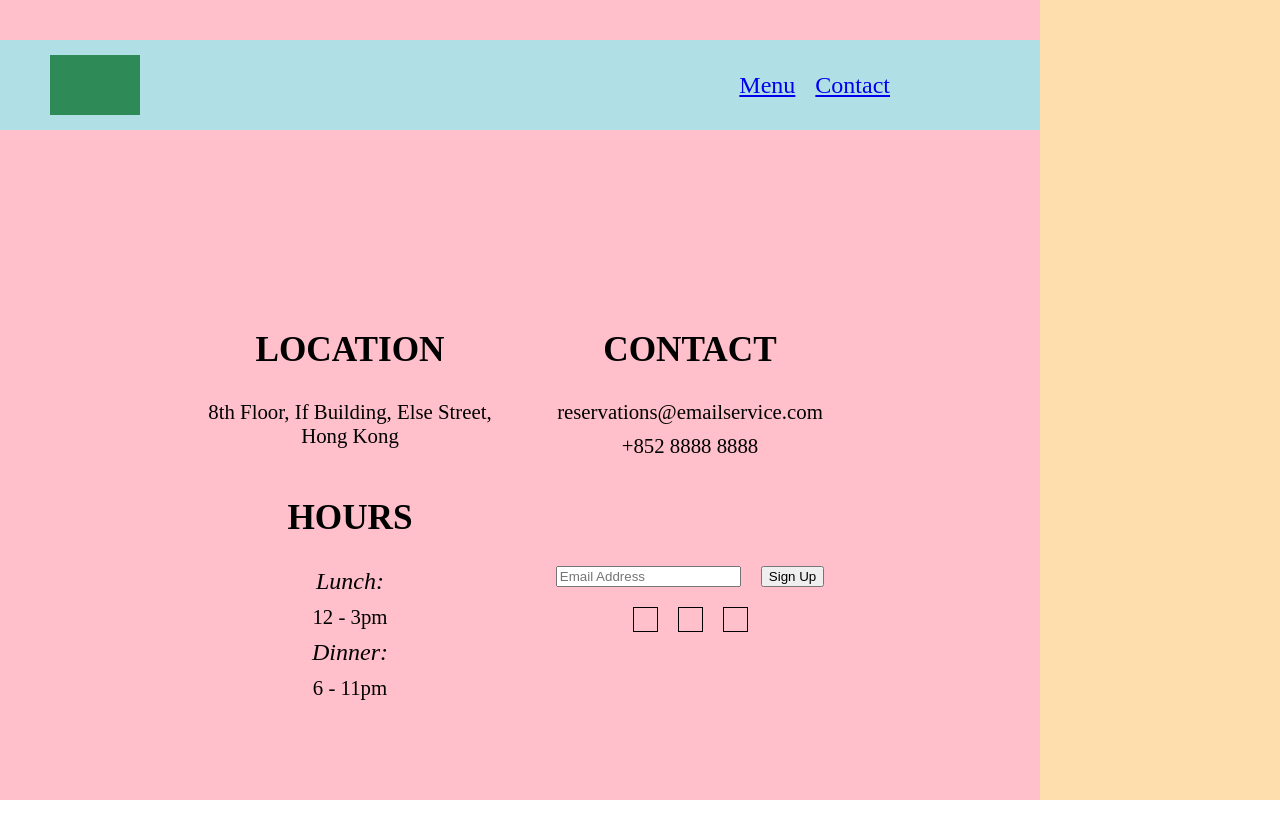
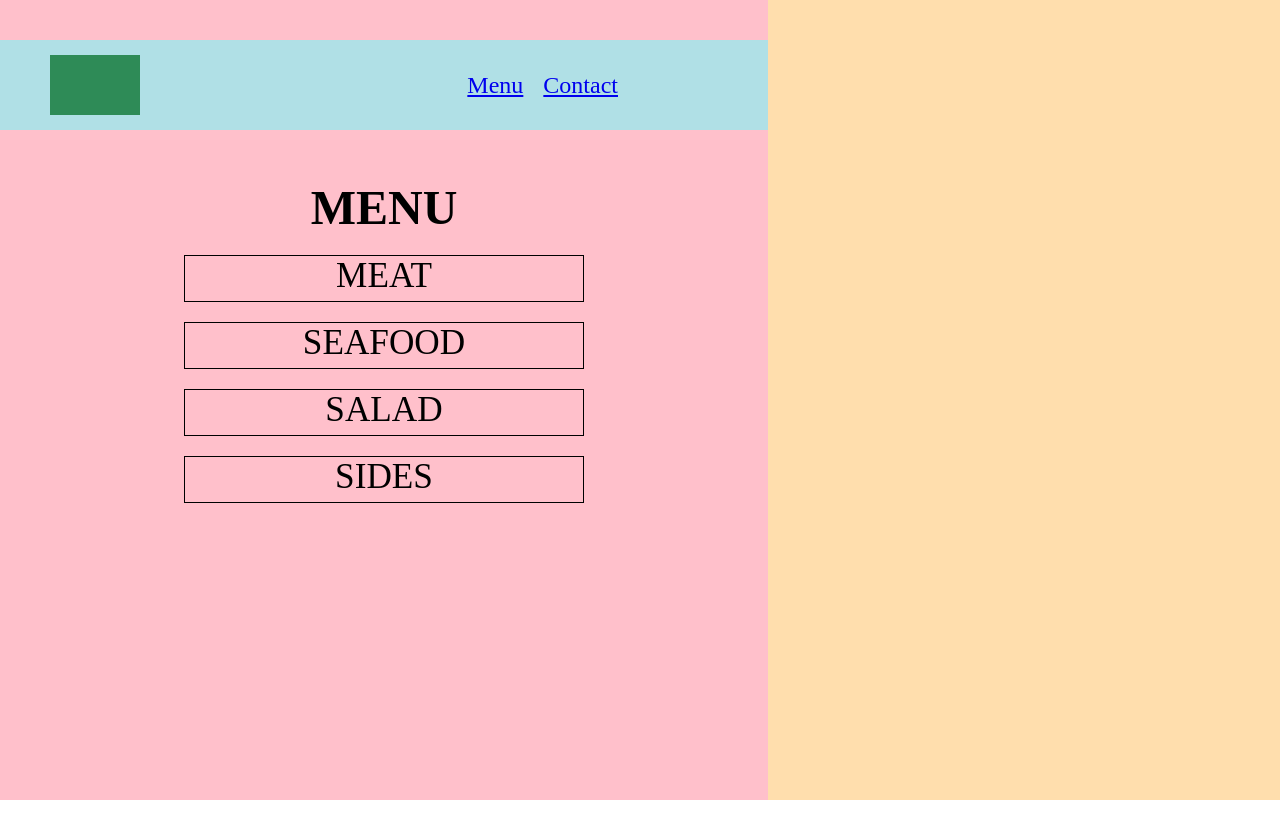
Before and after one commit to rchrd-0/restaurant-page, a website built with webpack: page dist/index.html in a window 1280 px wide. After the commit the page ends 800 px from the top, so only its background shows below. Built offline with nearby package versions, Linux system fonts and the light colour scheme.

Commit message:
Add menu module, write function to load sections

```diff
--- /dev/null
+++ b/src/menu.js
@@ -0,0 +1,26 @@
+function loadMenu() {
+  const menu = document.createElement('div');
+  menu.setAttribute('id', 'menu');
+  const heading = document.createElement('h1');
+  heading.textContent = 'Menu';
+  menu.appendChild(heading);
+
+  const menuSections = ['meat', 'seafood', 'salad', 'sides'];
+  menuSections.forEach(section => {
+    const container = document.createElement('div');
+    container.classList.add('menu-section');
+    container.dataset.menu = section;
+    const sectionHeader = document.createElement('h2');
+    sectionHeader.textContent = section.toUpperCase();
+    container.appendChild(sectionHeader);
+    menu.appendChild(container);
+  })
+
+  return menu;
+}
+
+function insertContent(section) {
+
+}
+
+export default loadMenu;
--- a/src/page-load.js
+++ b/src/page-load.js
@@ -1,6 +1,7 @@
-import loadHero from "./hero";
+// import loadHero from "./hero";
 import loadNavBar from "./nav-bar";
-import loadContact from "./contact";
+// import loadContact from "./contact";
+import loadMenu from "./menu";
 
 function pageLoad() {
   const main = document.querySelector('#content');
@@ -9,7 +10,7 @@ function pageLoad() {
   const contentLeft = document.createElement('div');
   contentLeft.setAttribute('id', 'content-left');
   contentLeft.appendChild(loadNavBar());
-  contentLeft.appendChild(loadContact());
+  contentLeft.appendChild(loadMenu());
   content.push(contentLeft);
 
   const contentRight = document.createElement('div');
```
Also changed, not shown: dist/index.html, dist/main.js, dist/style.css.
